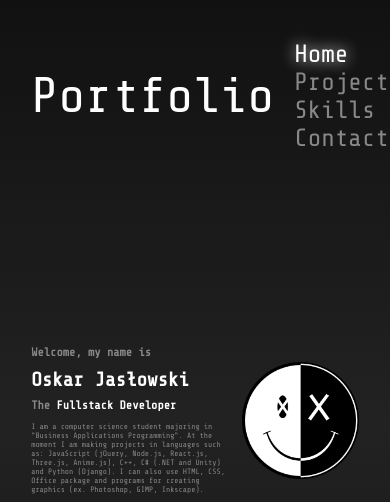
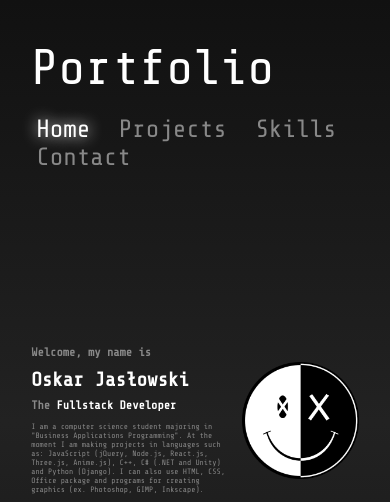
Before and after one commit to ONKJUNUA/PortfolioSite, a plain HTML site: page index.html in a window 390 px wide. Shown: the top 502 px of the page. Drawn offline with nearby package versions, Linux system fonts and the light colour scheme.

Commit message:
new navbar

```diff
--- a/style.css
+++ b/style.css
@@ -131,6 +131,15 @@ body{
     box-shadow: 0 0 15px #fff;
 }
 
+@media (max-width: 900px) {
+    .navbar{
+        position: absolute;
+        justify-self: center;
+        margin-top: 150px;
+        margin-left: -15px;
+    }
+}
+
 @media (min-width: 1200px) {
     .btn{
         font-size: 36px;
```
